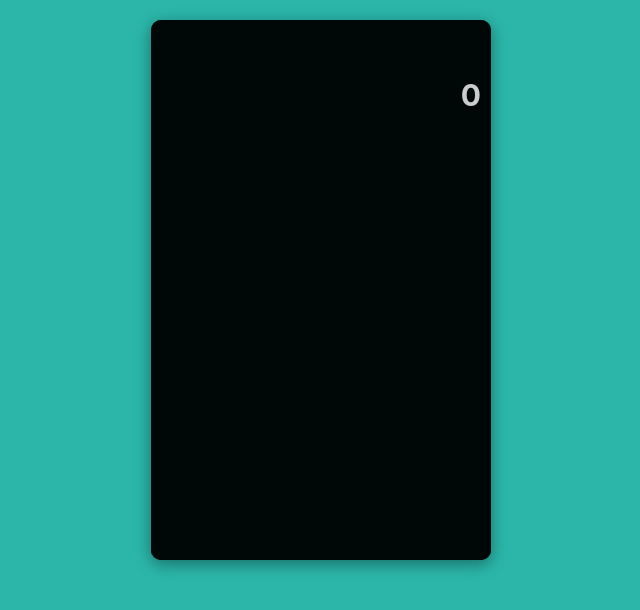
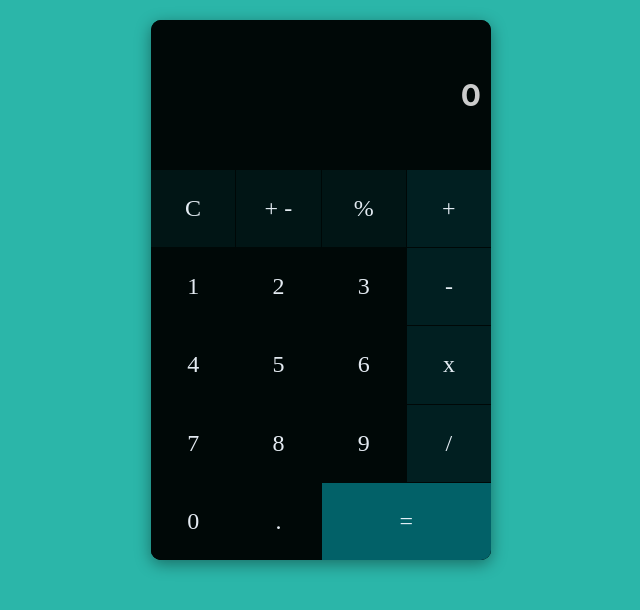
Before and after one commit to SomayyehGhassemipour/react-calculator, a React (Create React App) app: page / in a window 1280 px wide. Shown: the top 610 px of the page, without its empty margins (319-959 px from the left). Built offline with nearby package versions, Linux system fonts and the light colour scheme.

Commit message:
Added Button component

```diff
--- a/src/App.js
+++ b/src/App.js
@@ -3,13 +3,33 @@ import './App.css';
 import Wrapper from './components/Wrapper';
 import Screen from './components/Screen';
 import ButtonBox from './components/ButtonBox';
+import Button from './components/Button';
 
+const btnValues = [
+  ["C","+ -","%","+"],
+  ["1","2","3","-"],
+  ["4","5","6","x"],
+  ["7","8","9","/"],
+  ["0",".","="]
+];
 function App() {
   return (
     <div className="App">
       <Wrapper>
         <Screen value="0"/>
         <ButtonBox>
+        {
+            btnValues.flat().map((btn, i) => {
+              return (
+                <Button
+                key={i}
+                className={(`btn${i}`)}
+                value={btn}
+                onClick={() => { console.log(`${btn} clicked!`) }}
+                />
+              )
+            })
+          }
         </ButtonBox>
       </Wrapper>
     </div>
--- /dev/null
+++ b/src/components/Button.css
@@ -0,0 +1,40 @@
+button {
+	border: none;
+	font-size: 24px;
+	font-family: 'Dosis';
+	color: rgba(240, 248, 255, 0.945);
+	background-color: #000807;
+	outline: none;
+}
+button:hover {
+	background-color: rgba(0, 238, 255, 0.247);
+}
+
+/* Operations buttons */
+.btn0,
+.btn1,
+.btn2 {
+	background-color: rgba(4, 57, 61, 0.274);
+}
+.btn3,
+.btn7,
+.btn11,
+.btn15,
+.btn18 {
+	background-color: rgba(4, 57, 61, 0.479);
+}
+
+/* border button */
+.btn16 {
+	border-radius: 0 0 0 10px;
+}
+
+/* equals button = */
+.btn18 {
+	background-color: rgba(3, 129, 138, 0.74);
+	border-radius: 0 0 10px 0;
+	grid-column: 3/5;
+}
+.btn18:hover {
+	background-color: rgba(3, 162, 173, 0.74);
+}
--- /dev/null
+++ b/src/components/Button.js
@@ -0,0 +1,12 @@
+import React from 'react';
+import './Button.css'
+
+function Button({className, value, onClick}) {
+  return (
+    <button className={className} onClick={onClick}>
+      {value}
+    </button>
+  );
+}
+
+export default Button;
```
